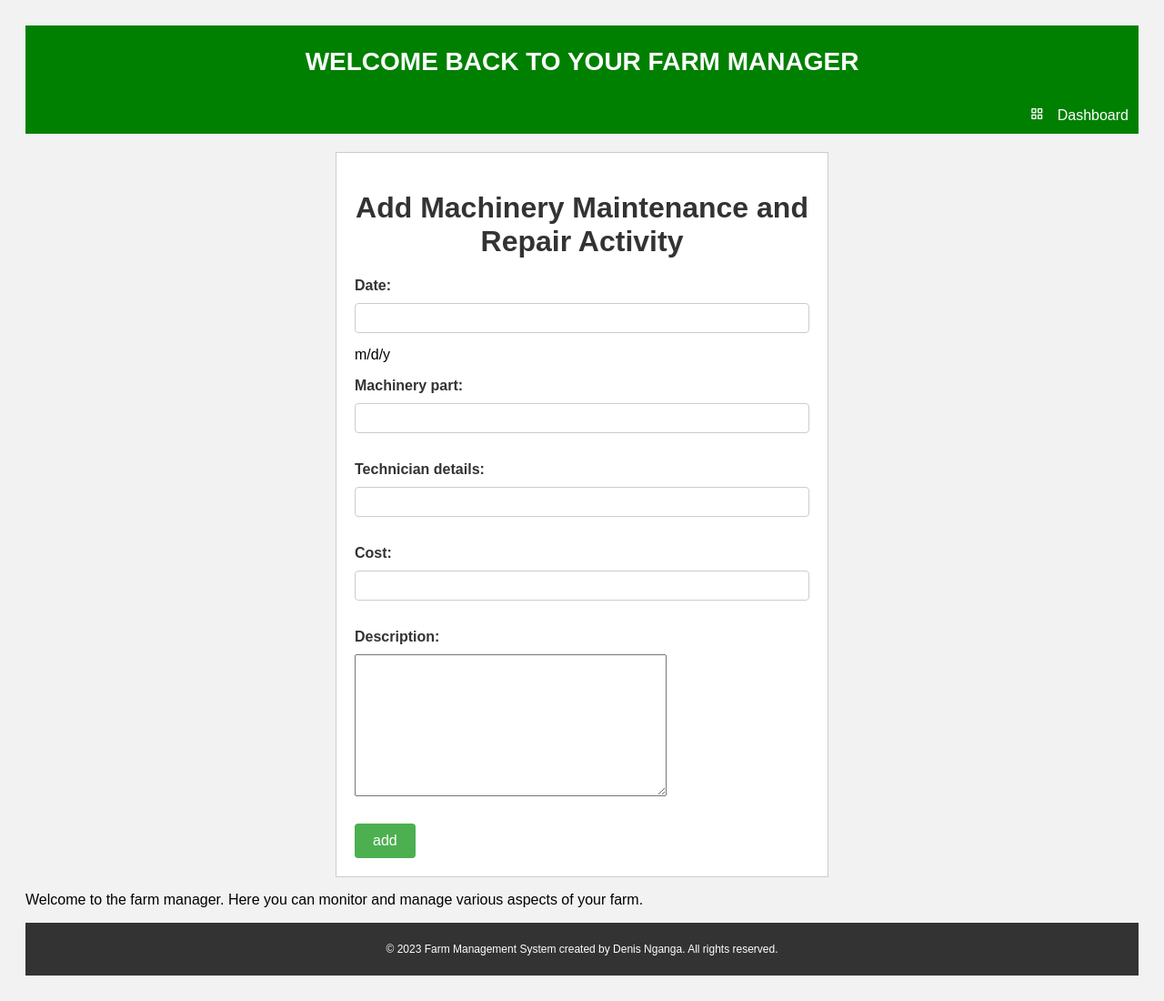
After one commit to Denisganga/Farm_Management_System, a Django app: page /add_machinerymaintenance/000/ in a window 1280 px wide. The commit adds this page. Shown: the whole page at 91% size. Run offline with Django 4.2, Linux system fonts and the light colour scheme; tables that the repository leaves empty hold one stand-in row (values such as "Sample post").

Commit message:
Add machinery maintenance and repair implementation

```diff
--- /dev/null
+++ b/homepage/templates/homepage/addmachinerymaintenance.html
@@ -0,0 +1,74 @@
+{% extends 'homepage/base.html' %}
+
+{% block content %}
+    <head>
+        <title>add Machiner Activity</title>
+        {%load static%}
+        <style>
+
+            body {
+                font-family: Arial, sans-serif;
+                background-color: #f2f2f2;
+                padding: 20px;
+            }
+
+            h1 {
+                text-align: center;
+                color: #333;
+            }
+
+            form {
+                background-color: #fff;
+                border: 1px solid #ccc;
+                padding: 20px;
+                margin-top: 20px;
+                max-width: 500px;
+                margin-left: auto;
+                margin-right: auto;
+            }
+
+            label {
+                display: block;
+                margin-bottom: 10px;
+                font-weight: bold;
+                color: #333;
+            }
+
+            input[type="text"],
+            input[type="date"],
+            input[type="number"] {
+                width: 100%;
+                padding: 8px;
+                border: 1px solid #ccc;
+                border-radius: 4px;
+                box-sizing: border-box;
+                margin-bottom: 15px;
+            }
+
+            input[type="submit"] {
+                background-color: #4CAF50;
+                color: white;
+                padding: 10px 20px;
+                border: none;
+                border-radius: 4px;
+                cursor: pointer;
+                font-size: 16px;
+                margin-top: 10px;
+            }
+
+            input[type="submit"]:hover {
+                background-color: #45a049;
+            }
+        </style>
+    </head>
+
+    <body>
+
+        <form method="POST" action="">
+            <h1>Add Machinery Maintenance and Repair Activity</h1>
+            {%csrf_token%}
+            {{form.as_p}}
+            <input type="submit" value="add">
+        </form>
+    </body>
+    {%endblock%}
--- a/homepage/templates/homepage/showmachinerymaintenance.html
+++ b/homepage/templates/homepage/showmachinerymaintenance.html
@@ -96,7 +96,7 @@
   </table>
 
   <a
-    href=""
-    class="add-button">Add an Activity</a>
+    href="{% url 'homepage:add-machinerymaintenance' Number_plate=machinery.Number_plate %}"
+    class="add-button">Add maintenance or repair</a>
 </body>
 {%endblock%}
--- a/homepage/urls.py
+++ b/homepage/urls.py
@@ -37,7 +37,8 @@ from .views import (
     Add_machinery_activities,
     Delete_machinery_activity,
     Update_machinery_activities,
-    Show_machinery_maintenance
+    Show_machinery_maintenance,
+    Add_machinery_maintenance
 
 )
 
@@ -118,5 +119,7 @@ urlpatterns = [
 
     path('update_machineryactivities/<str:Number_plate>/<slug:Activity_date>/', Update_machinery_activities, name='update-machineryactivities'),
 
-    path('show_machinerymaintenance/<str:Number_plate>/', Show_machinery_maintenance, name='show-machinerymaintenance')
+    path('show_machinerymaintenance/<str:Number_plate>/', Show_machinery_maintenance, name='show-machinerymaintenance'),
+
+    path('add_machinerymaintenance/<str:Number_plate>/', Add_machinery_maintenance, name='add-machinerymaintenance')
 ]
--- a/homepage/views.py
+++ b/homepage/views.py
@@ -328,6 +328,21 @@ def Show_machinery_maintenance(request,Number_plate):
     maintenance=Machinery_maintenance.objects.filter(machinery=machinery)
     return render(request,'homepage/showmachinerymaintenance.html',{'machinery':machinery,'maintenance':maintenance})
 
+def Add_machinery_maintenance(request,Number_plate):
+    machinery=get_object_or_404(Machinery,Number_plate=Number_plate)
+
+    if request.method=='POST':
+        form=Machinery_maintenanceForm(request.POST)
+        if form.is_valid():
+            machinery_maintenance=form.save(commit=False)
+            machinery_maintenance.machinery=machinery
+            machinery_maintenance.save()
+            return redirect('homepage:show-machinerymaintenance',Number_plate=machinery.Number_plate)
+
+    else:
+        form=Machinery_maintenanceForm()
+    return render(request, 'homepage/addmachinerymaintenance.html',{'machinery':machinery,'form':form})
+
 
 #view function of the livestock section
 from .livestock_form import LivestockForm,Livestock_productionForm
```
